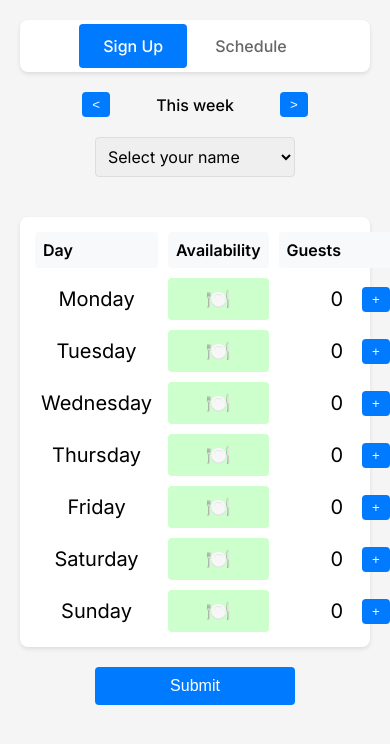
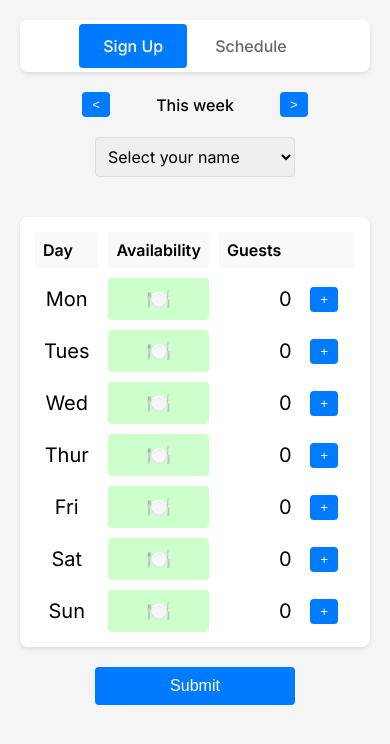
Before and after one commit to ahrussell/harambee-house-cooking, a Flask app: page / in a window 390 px wide. Shown: the top 744 px of the page. Run offline with Flask 3, Linux system fonts and the light colour scheme; some libraries are stand-ins or nearby versions.

Commit message:
Update residents list

```diff
--- a/templates/index.html
+++ b/templates/index.html
@@ -145,6 +145,27 @@
             color: #28a745;
             font-size: 24px;
         }
+        .day-cell {
+            font-size: 16px;  /* Default size */
+        }
+
+        /* Media query for smaller screens */
+        @media (max-width: 480px) {
+            .day-cell {
+                font-size: 14px;
+            }
+            .day-cell .full-day {
+                display: none;
+            }
+            .day-cell .short-day {
+                display: inline;
+            }
+        }
+
+        /* Hide short day names by default */
+        .short-day {
+            display: none;
+        }
     </style>
 </head>
 <body>
@@ -168,10 +189,11 @@
                 <select id="nameSelect" name="name" onchange="handleNameChange()">
                     <option value="">Select your name</option>
                     <option value="Andrew">Andrew</option>
-                    <option value="Maddy">Maddy</option>
+                    <option value="Maryna">Maryna</option>
                     <option value="Asim">Asim</option>
                     <option value="Patrick">Patrick</option>
-                    <option value="Maudie">Maudie</option>
+                    <option value="Callie">Callie</option>
+                    <option value="Mae">Mae</option>
                     <option value="Marcel">Marcel</option>
                     <option value="Kayla">Kayla</option>
                     <option value="Other">Other</option>
@@ -388,10 +410,31 @@
 
             // Create day rows
             days.forEach(dayName => {
-                // Create day cell
+                // Create day cell with both full and short names
                 const dayCell = document.createElement('div');
-                dayCell.className = 'cell';
-                dayCell.textContent = dayName;
+                dayCell.className = 'cell day-cell';
+
+                // Create spans for both versions of the day name
+                const fullDaySpan = document.createElement('span');
+                fullDaySpan.className = 'full-day';
+                fullDaySpan.textContent = dayName;
+
+                const shortDaySpan = document.createElement('span');
+                shortDaySpan.className = 'short-day';
+                // Map full names to short names
+                const shortNames = {
+                    'Monday': 'Mon',
+                    'Tuesday': 'Tues',
+                    'Wednesday': 'Wed',
+                    'Thursday': 'Thur',
+                    'Friday': 'Fri',
+                    'Saturday': 'Sat',
+                    'Sunday': 'Sun'
+                };
+                shortDaySpan.textContent = shortNames[dayName];
+
+                dayCell.appendChild(fullDaySpan);
+                dayCell.appendChild(shortDaySpan);
                 grid.appendChild(dayCell);
 
                 // Create availability cell
```
